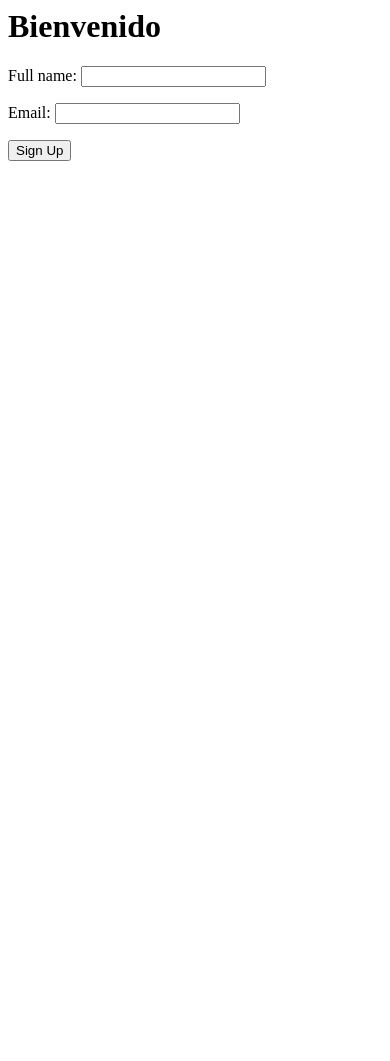
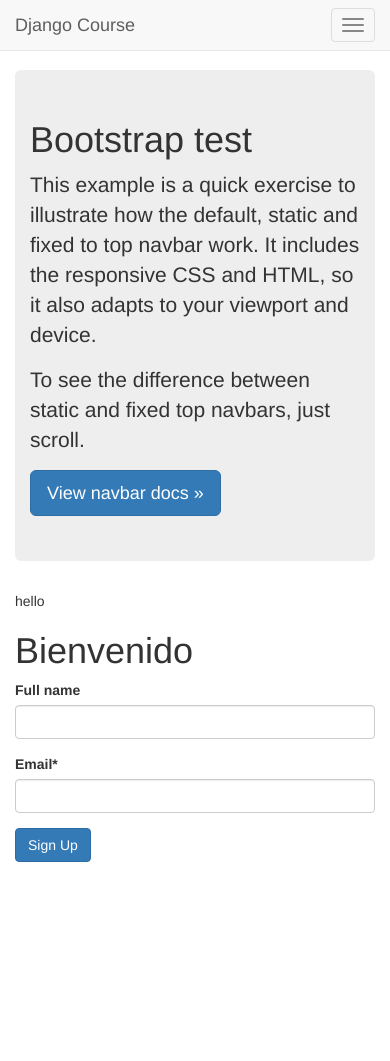
Before and after one commit to guillermosipe/django_course, a Django app: page / in a window 390 px wide. Shown: the top 1061 px of the page. Before the commit the page ends 161 px from the top, so only its background shows below. Run offline with Django 3.2, Linux system fonts and the light colour scheme; some libraries are stand-ins or nearby versions.

Commit message:
Tutorial hasta el paso 22 de 42

```diff
--- a/curso/templates/base.html
+++ b/curso/templates/base.html
@@ -11,72 +11,19 @@
     <meta name="author" content="">
     <link rel="icon" href="../../favicon.ico">
 
-    <title>bootstrap_test</title>
+    <title>{% block head_title %} {% endblock %}Django Course</title>
 
-    <!-- Bootstrap core CSS -->
-    <link href="{% static 'css/bootstrap.min.css' %}" rel="stylesheet">
+    {% include 'base_css.html' %}
 
-    <!-- IE10 viewport hack for Surface/desktop Windows 8 bug -->
-    <link href="{% static 'css/ie10-viewport-bug-workaround.css' %}" rel="stylesheet">
-
-    <!-- Custom styles for this template -->
-    <link href="{% static 'css/navbar-fixed-top.css' %}" rel="stylesheet">
-
-    <!-- Just for debugging purposes. Don't actually copy these 2 lines! -->
-    <!--[if lt IE 9]><script src="../../assets/js/ie8-responsive-file-warning.js"></script><![endif]
-    <script src="../../assets/js/ie-emulation-modes-warning.js"></script>-->
-
-    <!-- HTML5 shim and Respond.js for IE8 support of HTML5 elements and media queries -->
-    <!--[if lt IE 9]>
-      <script src="https://oss.maxcdn.com/html5shiv/3.7.2/html5shiv.min.js"></script>
-      <script src="https://oss.maxcdn.com/respond/1.4.2/respond.min.js"></script>
-    <![endif]-->
   </head>
 
   <body>
 
-    <!-- Fixed navbar -->
-    <nav class="navbar navbar-default navbar-fixed-top">
-      <div class="container">
-        <div class="navbar-header">
-          <button type="button" class="navbar-toggle collapsed" data-toggle="collapse" data-target="#navbar" aria-expanded="false" aria-controls="navbar">
-            <span class="sr-only">Toggle navigation</span>
-            <span class="icon-bar"></span>
-            <span class="icon-bar"></span>
-            <span class="icon-bar"></span>
-          </button>
-          <a class="navbar-brand" href="#">Project name</a>
-        </div>
-        <div id="navbar" class="navbar-collapse collapse">
-          <ul class="nav navbar-nav">
-            <li class="active"><a href="#">Home</a></li>
-            <li><a href="#about">About</a></li>
-            <li><a href="#contact">Contact</a></li>
-            <li class="dropdown">
-              <a href="#" class="dropdown-toggle" data-toggle="dropdown" role="button" aria-haspopup="true" aria-expanded="false">Dropdown <span class="caret"></span></a>
-              <ul class="dropdown-menu">
-                <li><a href="#">Action</a></li>
-                <li><a href="#">Another action</a></li>
-                <li><a href="#">Something else here</a></li>
-                <li role="separator" class="divider"></li>
-                <li class="dropdown-header">Nav header</li>
-                <li><a href="#">Separated link</a></li>
-                <li><a href="#">One more separated link</a></li>
-              </ul>
-            </li>
-          </ul>
-          <ul class="nav navbar-nav navbar-right">
-            <li><a href="../navbar/">Default</a></li>
-            <li><a href="../navbar-static-top/">Static top</a></li>
-            <li class="active"><a href="./">Fixed top <span class="sr-only">(current)</span></a></li>
-          </ul>
-        </div><!--/.nav-collapse -->
-      </div>
-    </nav>
+    {% include 'navbar.html' %}
 
-    <div class="container">
+    <div class="container-fluid">
 
-      <!-- Main component for a primary marketing message or call to action -->
+      {% block jumbotron %}
       <div class="jumbotron">
         <h1>Bootstrap test</h1>
         <p>This example is a quick exercise to illustrate how the default, static and fixed to top navbar work. It includes the responsive CSS and HTML, so it also adapts to your viewport and device.</p>
@@ -86,15 +33,15 @@
         </p>
       </div>
 
+      {% endblock %}
+
+      {% block content %}
+
+      {% endblock %}
+
     </div> <!-- /container -->
 
+    {% include 'base_js.html' %}
 
-    <!-- Bootstrap core JavaScript
-    ================================================== -->
-    <!-- Placed at the end of the document so the pages load faster -->
-    <script src="https://ajax.googleapis.com/ajax/libs/jquery/1.11.3/jquery.min.js"></script>
-    <script src="{% static 'js/bootstrap.min.js' %}"></script>
-    <!-- IE10 viewport hack for Surface/desktop Windows 8 bug -->
-    <script src="{% static 'js/ie10-viewport-bug-workaround.js' %}"></script>
   </body>
 </html>
--- /dev/null
+++ b/curso/templates/base_css.html
@@ -0,0 +1,10 @@
+{% load staticfiles %}
+
+<!-- Bootstrap core CSS -->
+<link href="{% static 'css/bootstrap.min.css' %}" rel="stylesheet">
+
+<!-- IE10 viewport hack for Surface/desktop Windows 8 bug -->
+<link href="{% static 'css/ie10-viewport-bug-workaround.css' %}" rel="stylesheet">
+
+<!-- Custom styles for this template -->
+<link href="{% static 'css/navbar-fixed-top.css' %}" rel="stylesheet">
--- /dev/null
+++ b/curso/templates/base_js.html
@@ -0,0 +1,6 @@
+{% load staticfiles %}
+
+<script src="https://ajax.googleapis.com/ajax/libs/jquery/1.11.3/jquery.min.js"></script>
+<script src="{% static 'js/bootstrap.min.js' %}"></script>
+<!-- IE10 viewport hack for Surface/desktop Windows 8 bug -->
+<script src="{% static 'js/ie10-viewport-bug-workaround.js' %}"></script>
--- a/curso/templates/home.html
+++ b/curso/templates/home.html
@@ -1,8 +1,26 @@
-<h1> {{ title }} </h1>
+{% extends "base.html" %}
+{% load crispy_forms_tags %}
 
-<form method='POST' action=''>{% csrf_token %}
+{% block head_title %} Welcome | {% endblock %}
 
-{{ form.as_p }}
+{% block jumbotron %}
 
-<input type="submit" value="Sign Up"/>
-</form>
+{{ block.super }}
+hello
+
+{% endblock %}
+
+{% block content %}
+<div class="row">
+	<div class="col-sm-6">
+		<h1> {{ title }} </h1>
+
+		<form method='POST' action=''>{% csrf_token %}
+
+		{{ form | crispy }}
+
+		<input class="btn btn-primary" type="submit" value="Sign Up"/>
+		</form>
+	</div>
+</div>
+{% endblock %}
--- /dev/null
+++ b/curso/templates/navbar.html
@@ -0,0 +1,37 @@
+<nav class="navbar navbar-default navbar-fixed-top">
+      <div class="container-fluid">
+        <div class="navbar-header">
+          <button type="button" class="navbar-toggle collapsed" data-toggle="collapse" data-target="#navbar" aria-expanded="false" aria-controls="navbar">
+            <span class="sr-only">Toggle navigation</span>
+            <span class="icon-bar"></span>
+            <span class="icon-bar"></span>
+            <span class="icon-bar"></span>
+          </button>
+          <a class="navbar-brand" href="#">Django Course</a>
+        </div>
+        <div id="navbar" class="navbar-collapse collapse">
+          <ul class="nav navbar-nav">
+            <li class="active"><a href="#">Home</a></li>
+            <li><a href="#about">About</a></li>
+            <li><a href="#contact">Contact</a></li>
+            <li class="dropdown">
+              <a href="#" class="dropdown-toggle" data-toggle="dropdown" role="button" aria-haspopup="true" aria-expanded="false">Dropdown <span class="caret"></span></a>
+              <ul class="dropdown-menu">
+                <li><a href="#">Action</a></li>
+                <li><a href="#">Another action</a></li>
+                <li><a href="#">Something else here</a></li>
+                <li role="separator" class="divider"></li>
+                <li class="dropdown-header">Nav header</li>
+                <li><a href="#">Separated link</a></li>
+                <li><a href="#">One more separated link</a></li>
+              </ul>
+            </li>
+          </ul>
+          <ul class="nav navbar-nav navbar-right">
+            <li><a href="../navbar/">Default</a></li>
+            <li><a href="../navbar-static-top/">Static top</a></li>
+            <li class="active"><a href="./">Fixed top <span class="sr-only">(current)</span></a></li>
+          </ul>
+        </div><!--/.nav-collapse -->
+      </div>
+    </nav>
--- a/curso/views.py
+++ b/curso/views.py
@@ -57,7 +57,3 @@ def contact(request):
 	}
 
 	return render(request,"forms.html",context)
-
-def bootstrap_test(request):
-
-	return render(request,"bootstrap_test.html",{})
--- a/curso_django/urls.py
+++ b/curso_django/urls.py
@@ -21,7 +21,6 @@ from curso import views
 urlpatterns = [
     url(r'^admin/', admin.site.urls),
     url(r'^contact/', views.contact,name='contact'),
-    url(r'^bootstrap_test/', views.bootstrap_test,name='bootstrap_test'),
     url(r'^', views.home,name='home'),
 
 ]
```
Also changed, not shown: curso/templates/bootstrap_test.html (deleted, +0 -100 lines), curso_django/settings.py (+11 -1 lines), 2 other files.
